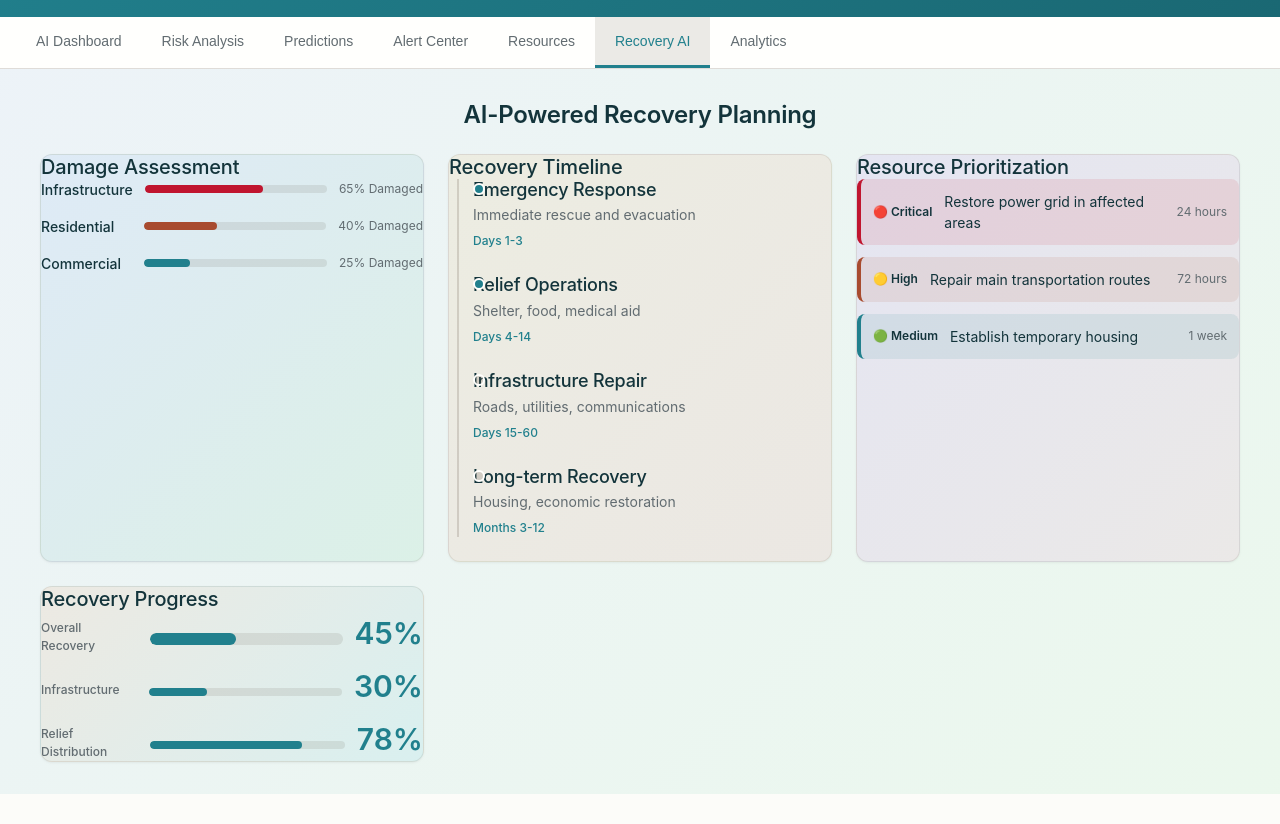
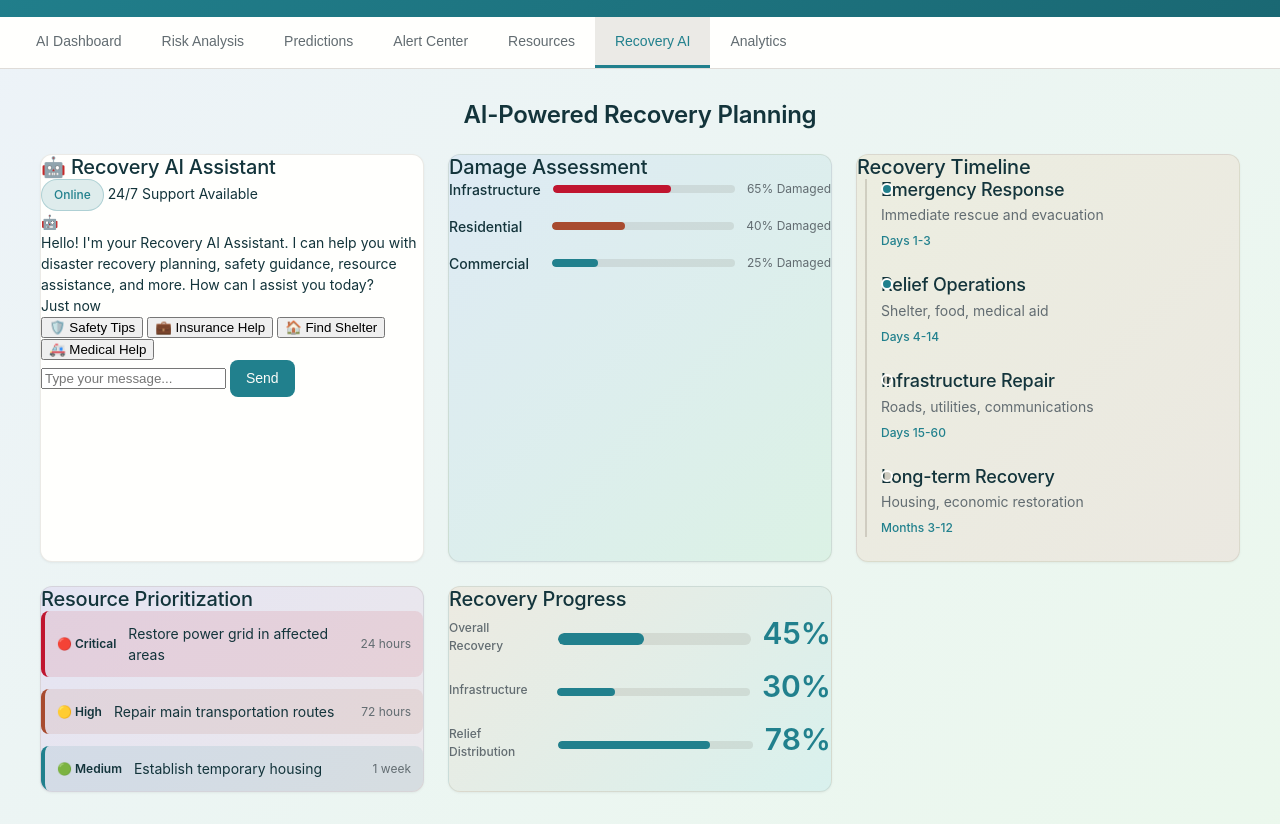
Before and after one commit to radhey-066/Disaster-Management1-SIH.github.io, a website: page index.html in a window 1280 px wide. Both pictures are taken after a click on the button "Recovery AI". Shown: the part 123-947 px from the top of the page. Before the commit the page ends 917 px from the top, so only its background shows below. Drawn offline with nearby package versions, Linux system fonts and the light colour scheme; a web font is replaced by a local one.

Commit message:
Update index.html

```diff
--- a/index.html
+++ b/index.html
@@ -481,6 +481,40 @@
                 <div class="recovery-container">
                     <h2 class="section-title">AI-Powered Recovery Planning</h2>
                     <div class="recovery-grid">
+                        <!-- Chat System -->
+                        <div class="chat-container card">
+                            <div class="chat-header">
+                                <h3>🤖 Recovery AI Assistant</h3>
+                                <div class="chat-status">
+                                    <span class="status status--success">Online</span>
+                                    <span class="chat-info">24/7 Support Available</span>
+                                </div>
+                            </div>
+
+                            <div class="chat-messages" id="chatMessages">
+                                <div class="chat-message bot">
+                                    <div class="message-avatar">🤖</div>
+                                    <div class="message-content">
+                                        <div class="message-text">Hello! I'm your Recovery AI Assistant. I can help you with disaster recovery planning, safety guidance, resource assistance, and more. How can I assist you today?</div>
+                                        <div class="message-time">Just now</div>
+                                    </div>
+                                </div>
+                            </div>
+
+                            <div class="chat-quick-actions">
+                                <button class="quick-action-btn" data-message="I need safety precautions for flood recovery">🛡️ Safety Tips</button>
+                                <button class="quick-action-btn" data-message="How do I claim insurance for disaster damage?">💼 Insurance Help</button>
+                                <button class="quick-action-btn" data-message="Where can I find emergency shelter?">🏠 Find Shelter</button>
+                                <button class="quick-action-btn" data-message="I need medical assistance">🚑 Medical Help</button>
+                            </div>
+
+                            <div class="chat-input-container">
+                                <input type="text" class="chat-input" id="chatInput" placeholder="Type your message..." maxlength="500">
+                                <button class="btn btn--primary chat-send" id="chatSend">
+                                    <span>Send</span>
+                                </button>
+                            </div>
+                        </div>
                         <div class="damage-assessment card">
                             <h3>Damage Assessment</h3>
                             <div class="assessment-summary">
```
